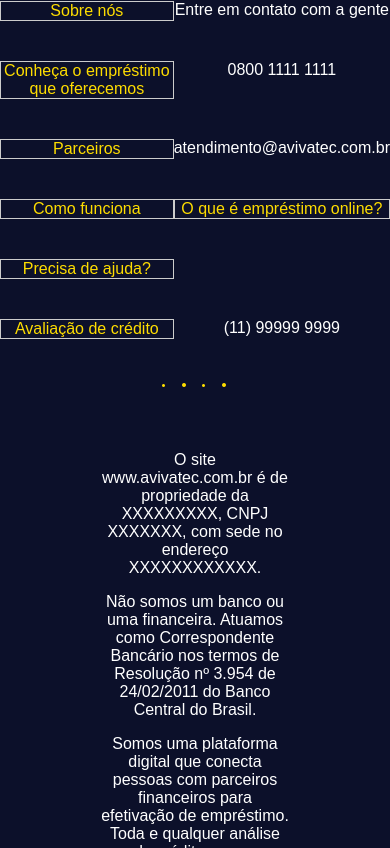
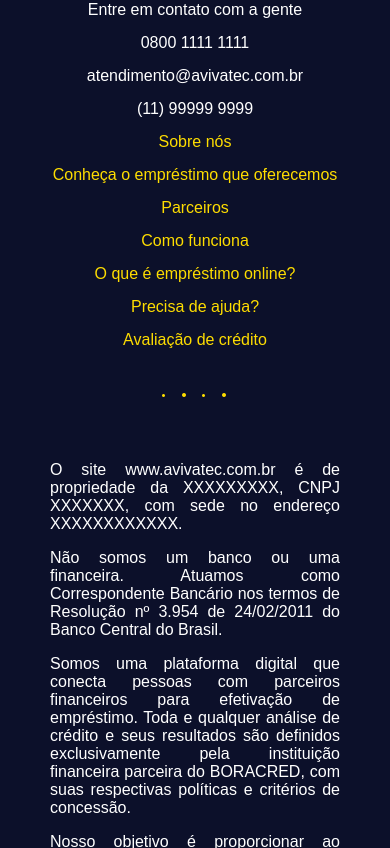
Before and after one commit to andreliusquasar/avivatec, an Angular app: page / in a window 390 px wide. Shown: the part 2756-3604 px from the top of the page. Built offline with nearby package versions, Linux system fonts and the light colour scheme.

Commit message:
Deixando o menu do footer responsivo

```diff
--- a/src/app/home/footer/footer.component.html
+++ b/src/app/home/footer/footer.component.html
@@ -4,16 +4,20 @@
         <a href="#">Sobre nós</a>
         <a href="#">Conheça o empréstimo que oferecemos</a>
         <a href="#">Parceiros</a>
+
         <span>
           <a href="#" class="contatos">Entre em contato com a gente</a>
           <img src="" alt="">
         </span>
+
         <a href="#">Como funciona</a>
         <a href="#">O que é empréstimo online?</a>
+
         <span>
           <a href="#" class="contatos">0800 1111 1111</a>
           <img src="" alt="">
         </span>
+
         <a href="#">Precisa de ajuda?</a>
         <a href="#">Avaliação de crédito</a>
 
@@ -26,7 +30,6 @@
           <a href="#" class="contatos">(11) 99999 9999</a>
           <img src="" alt="">
         </span>
-
       </div>
 
       <img src="../../assets/img/img-pontos-amarelos.png" alt="" class="img-pontos">
--- a/src/app/home/footer/footer.component.scss
+++ b/src/app/home/footer/footer.component.scss
@@ -15,7 +15,6 @@
     }
 
     .menu-footer {
-        // border: 1px solid yellow;
         display: grid;
         grid-template-columns: repeat(4, 1fr);
         padding-left: 100px;
@@ -31,7 +30,6 @@
     }
 
     .menu-footer > a {
-        border: 1px solid #ccc;
         color: #fedd00;
 
        &:nth-child(6) {
@@ -41,9 +39,6 @@
        &:nth-child(9) {
            grid-column: 2 span;
        }
-
-
-
 
     }
 
@@ -102,33 +97,46 @@
      }
 
       @media screen and (max-width:950px) {
+        text-align: center;
+
+        & > img:first-child {
+            margin:  50px auto;
+        }
+
         .menu-footer {
-          grid-template-columns: repeat(2, 1fr);
+            padding: 0;
+            text-align: center;
+            grid-template-columns: repeat(1, 1fr);
+            grid-row-gap: 15px;
+
+            & > a {
+                grid-column: 4 span ;
+            }
+
+            & > :nth-child(4) {
+                grid-column: 3 span;
+            }
+
+                & > :nth-child(7) {
+                    grid-column: 3 span;
+            }
+
+            & > :nth-child(10) {
+                grid-column: 3 span;
+            }
+
+            & > :nth-child(11) {
+                grid-column: 3 span;
+                grid-row: 4;
+            }
         }
      }
 
       @media screen and (max-width:700px) {
-
-        text-align: center;
-
-         & > img:first-child {
-            margin: 50px 0;
-        }
-
-        .menu-footer {
-          grid-template-columns: repeat(1, 1fr);
-          padding: 0;
-          text-align: center;
-
-          a {
-              grid-column: 2 span;
-          }
+          .texto-footer {
+            text-align: justify;
+            padding: 0 50px;
         }
      }
 
-
-
-
-
-
 }
```
